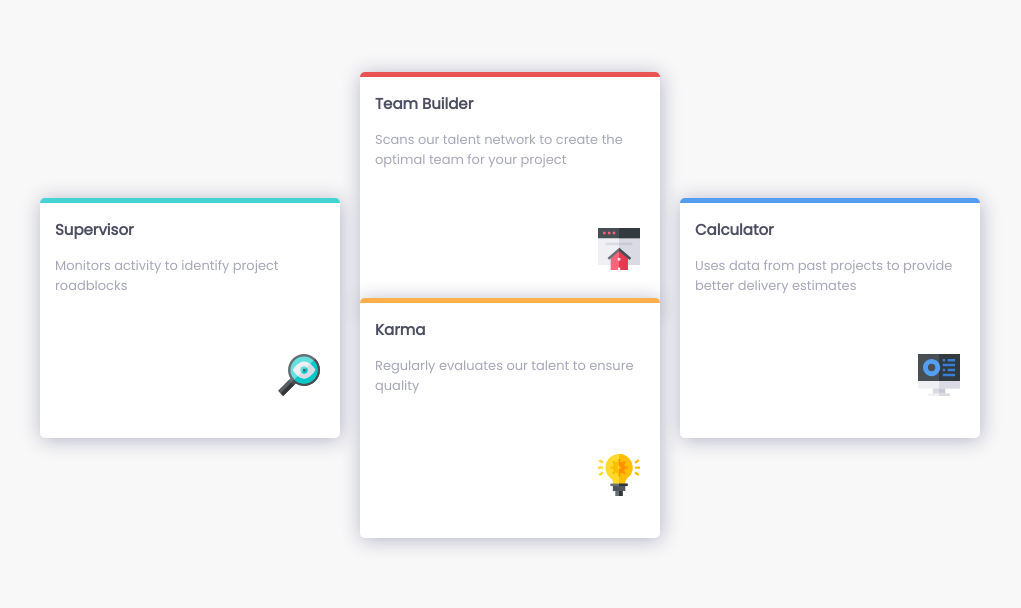
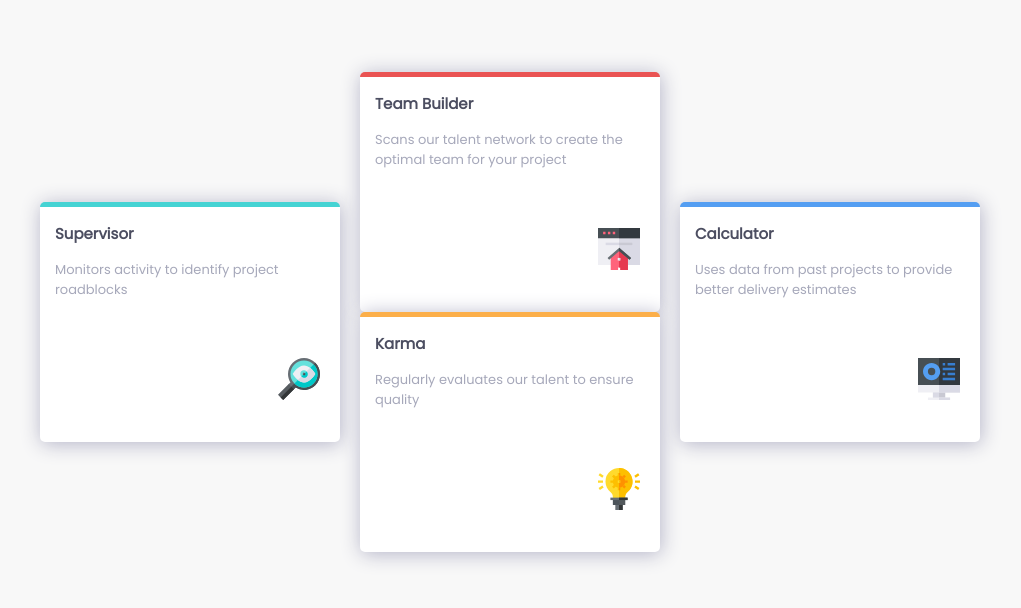
Before and after one commit to cilolata/fourcardfeaturesection.github.io, a plain HTML site: page index.html in a window 1280 px wide. Shown: the part 192-800 px from the top of the page, without its empty margins (130-1151 px from the left). Drawn offline with Linux system fonts and the light colour scheme.

Commit message:
ajuste css

```diff
--- a/css/cards.css
+++ b/css/cards.css
@@ -1,10 +1,9 @@
 .container{
     display: grid;
     grid-template-columns: 1fr 1fr 1fr 1fr 1fr;
-    grid-template-rows: 15% 15% 15% 15%;
+    grid-template-rows: 25% 25% 25% 25%;
     width: 100%;
     column-gap: 20px;
-    row-gap: 45px;
     font-size: 15px;
 }
 
@@ -57,7 +56,7 @@ div.body-content{
     grid-row: 2/3;
     background-color: #fff;
     border-top: 5px solid  hsl(34, 97%, 64%);
-    margin-top: 100px;
+    margin-top: 110px;
     height: 30vh;
     width: 300px;
     -moz-box-shadow: 1px 2px 20px  hsl(240, 15%, 74%);
```
